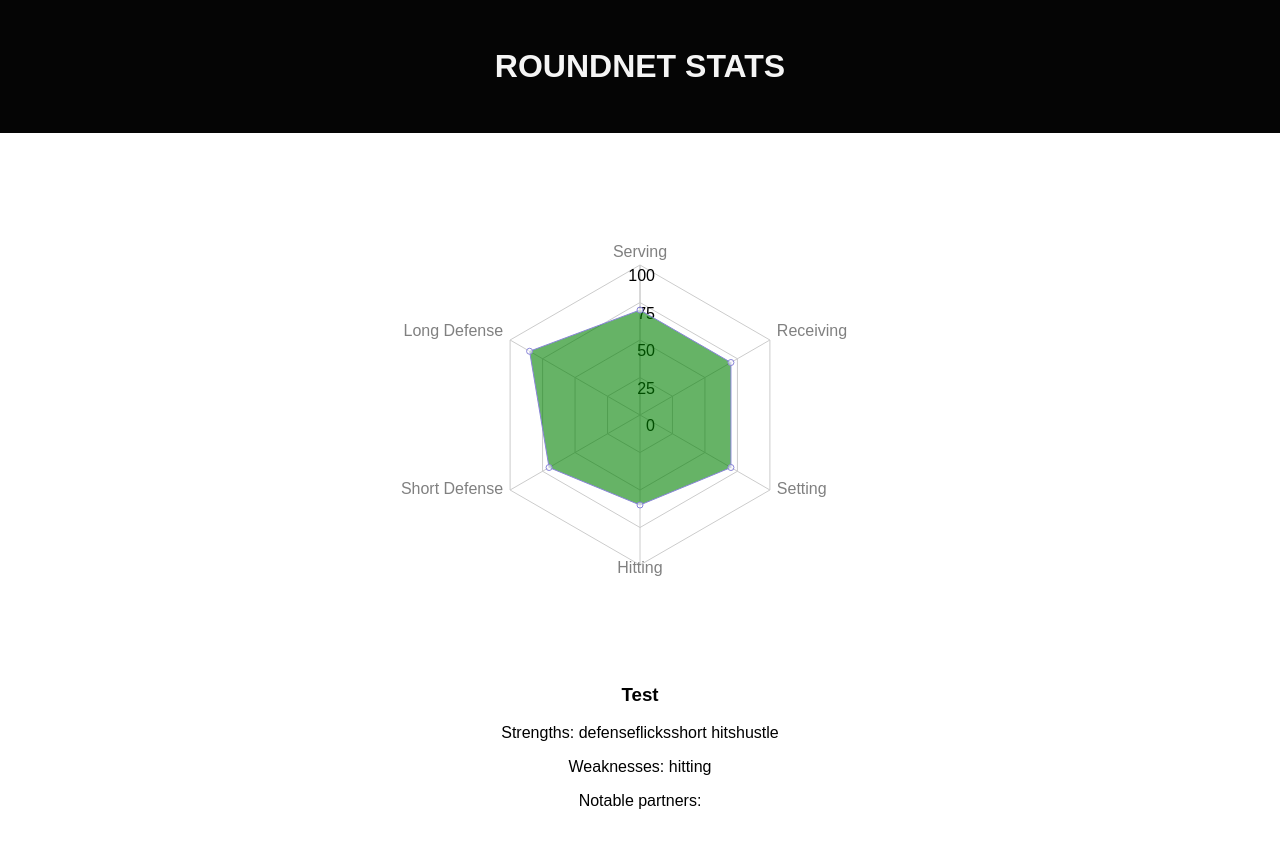
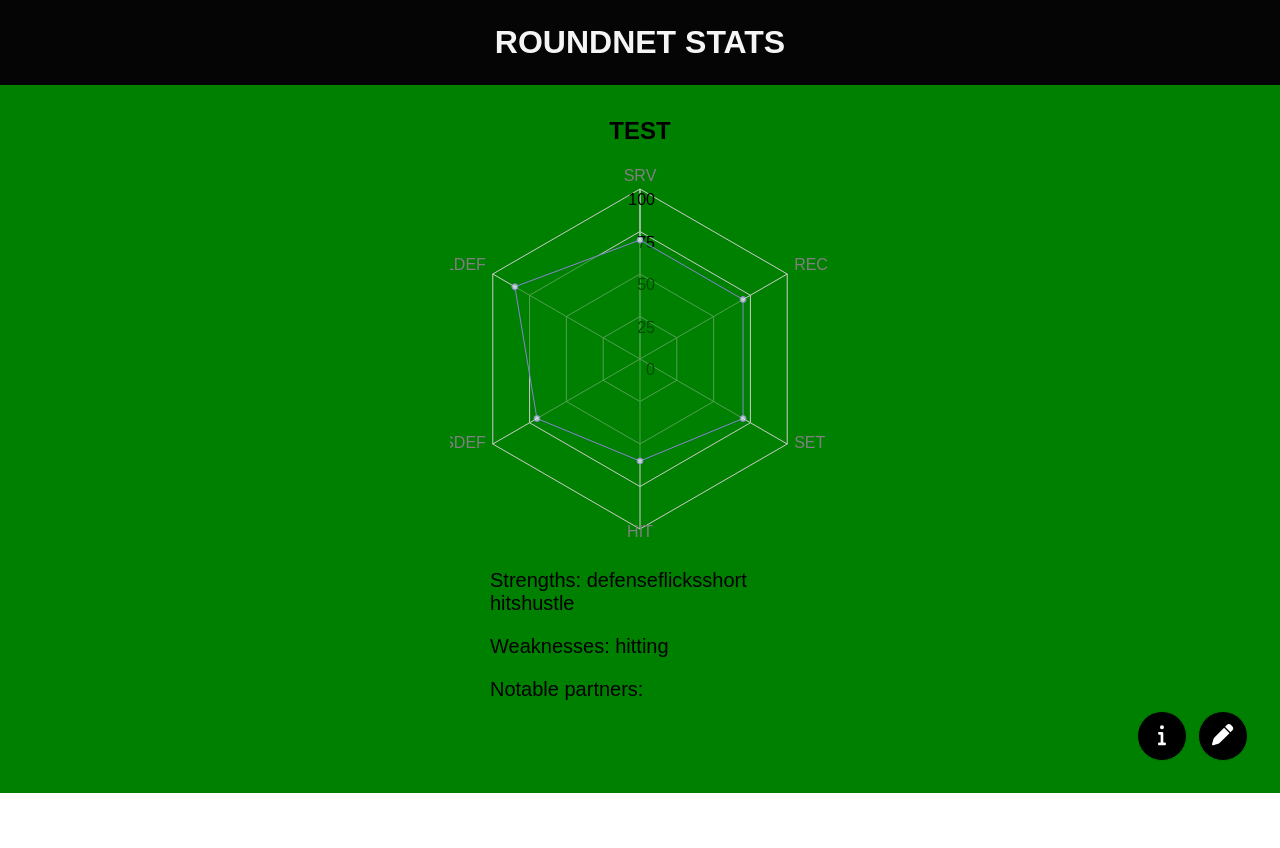
Before and after one commit to priegelsdev/roundnet-stats, a React (Vite) app: page / in a window 1280 px wide. Both pictures are taken after a click on the element "Test". Shown: the top 848 px of the page. After the commit the page ends 800 px from the top, so only its background shows below. Built offline with nearby package versions, Linux system fonts and the light colour scheme; a web font is replaced by a local one.

Commit message:
add font awesome icons and style buttons

```diff
--- a/package.json
+++ b/package.json
@@ -9,6 +9,9 @@
     "preview": "vite preview"
   },
   "dependencies": {
+    "@fortawesome/fontawesome-svg-core": "^6.2.1",
+    "@fortawesome/free-solid-svg-icons": "^6.2.1",
+    "@fortawesome/react-fontawesome": "^0.2.0",
     "react": "^18.2.0",
     "react-dom": "^18.2.0",
     "recharts": "^2.3.2"
--- a/src/Player.jsx
+++ b/src/Player.jsx
@@ -1,21 +1,26 @@
-import { Radar, RadarChart, PolarGrid, PolarAngleAxis, PolarRadiusAxis, Tooltip } from 'recharts';
+import { Radar, RadarChart, PolarGrid, PolarAngleAxis, PolarRadiusAxis, Tooltip } from 'recharts'
+import { FontAwesomeIcon } from '@fortawesome/react-fontawesome'
+import { faCircle as fasCircle, faInfo as fasInfo } from '@fortawesome/free-solid-svg-icons'
+import { faPen as fasPen } from '@fortawesome/free-solid-svg-icons'
 
 export default function Player(props) {
 
   const data = [
-    { stat: 'Serving', A: `${props.serving}`*10},
-    { stat: 'Receiving', A: `${props.serveReceiving}`*10},
-    { stat: 'Setting', A: `${props.setting}`*10},
-    { stat: 'Hitting', A: `${props.hitting}`*10},
-    { stat: 'Short Defense', A: `${props.shortDefense}`*10},
-    { stat: 'Long Defense', A: `${props.longDefense}`*10},
+    { stat: 'SRV', A: `${props.serving}`*10},
+    { stat: 'REC', A: `${props.serveReceiving}`*10},
+    { stat: 'SET', A: `${props.setting}`*10},
+    { stat: 'HIT', A: `${props.hitting}`*10},
+    { stat: 'SDEF', A: `${props.shortDefense}`*10},
+    { stat: 'LDEF', A: `${props.longDefense}`*10},
   ]
 
   return (
 
     <div className="card-container" data-player={props.id}>
 
-      <RadarChart cx={250} cy={250} outerRadius={150} width={500} height={500} data={data}>
+      <h3 className="card-name">{props.name}</h3>
+
+      <RadarChart cx={190} cy={190} outerRadius={170} width={380} height={380} data={data}>
         <PolarGrid />
         <PolarAngleAxis dataKey="stat" />
         <PolarRadiusAxis
@@ -41,15 +46,18 @@ export default function Player(props) {
       </RadarChart>
 
       <div className="card-details">
-        <h3 className="card-name">{props.name}</h3>
 
         <div className="card-individuals">
           <p className="strengths">Strengths: {props.strengths}</p>
           <p className="weaknesses">Weaknesses: {props.weaknesses}</p>
           <p className="partners">Notable partners: {props.notablePartners}</p>
         </div>
-      {/* figure out way to add notes independantly */}
-      {/* <p className="card-note">Note: {props.note}</p> */}
+
+      </div>
+
+      <div className="buttons-container">
+        <button className="info-btn player-btn"><FontAwesomeIcon icon={fasInfo} /></button>
+        <button className="edit-player-btn player-btn"><FontAwesomeIcon icon={fasPen} /></button>
       </div>
 
     </div>
--- a/src/index.css
+++ b/src/index.css
@@ -15,7 +15,7 @@ h1 {
 
 header {
   width: 100%;
-  padding: 3em;
+  padding: 1.5em;
   background-color: #050505;
   text-align: center;
 }
@@ -36,10 +36,44 @@ header {
   flex-direction: column;
 /*   justify-content: center; */
   align-items: center;
+  background-color: green;
+}
+
+.card-name {
+  margin-top: 0;
+  text-transform: uppercase;
+  font-size: 1.5rem;
 }
 
 .card-details {
-  /* display: flex;
-  flex-direction: column; */
-  text-align: center;
+  width: 300px;
+  font-size: 1.25em;
 }
+
+.card-individuals > p {
+  margin-bottom: 0.5em;
+}
+
+.buttons-container {
+  width: 100%;
+  text-align: end;
+}
+
+.player-btn {
+  width: 50px;
+  height: 50px;
+  border-radius: 50%;
+  border: 1px solid green;
+  background-color: black;
+  color: white;
+  font-size: 1.33rem;
+  cursor: pointer;
+  margin-left: 0.5em;
+}
+
+.edit-player-btn {
+
+}
+
+.info-btn {
+}
```
Also changed, not shown: 1 other file (tests, documents, lock files or other folders).
